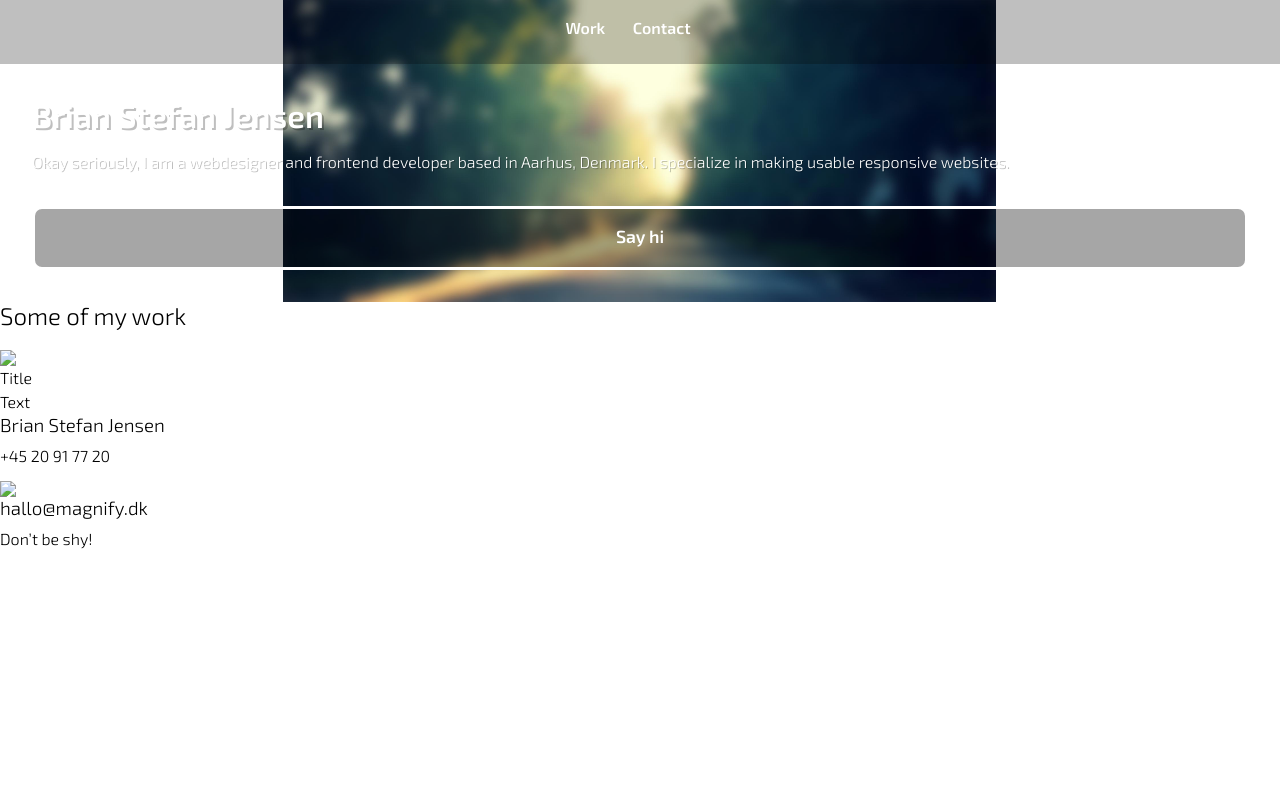
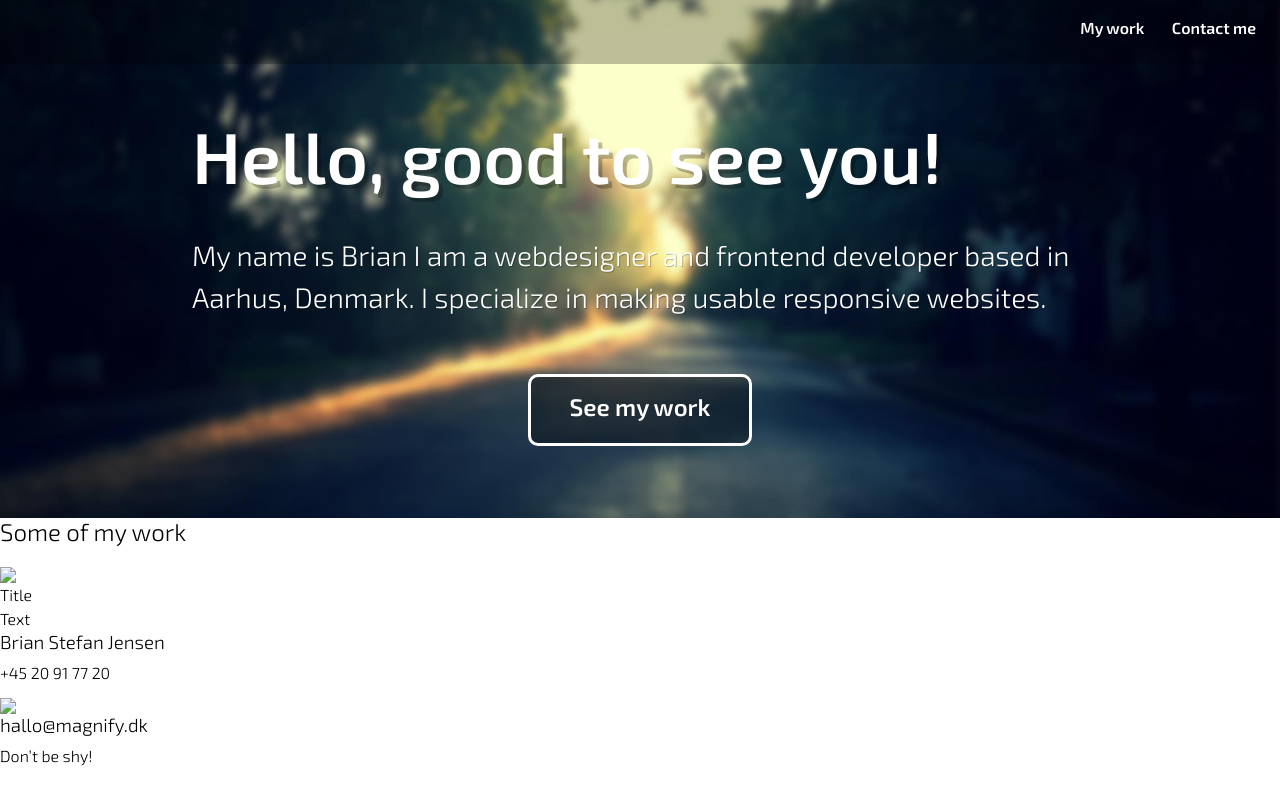
Before and after one commit to magnify/magnify, a PHP site: page / in a window 1280 px wide. Run offline with PHP 8.4, Linux system fonts and the light colour scheme.

Commit message:
Header styling

```diff
--- a/css/styles.css
+++ b/css/styles.css
@@ -4,6 +4,23 @@
  * Stylesheet import
  *
  */
+/**
+ * Variables
+ *
+ * @author magnify
+ */
+/* Layout
+   ================================================================================================================== */
+/* Breakpoints
+   ================================================================================================================== */
+/* Colors
+   ================================================================================================================== */
+/* Typograhy
+   ================================================================================================================== */
+/* Link colors
+   ================================================================================================================== */
+/* Spacing
+   ================================================================================================================== */
 /*------------------------------------*\
     $CSSWIZARDRY-GRIDS
 \*------------------------------------*/
@@ -139,6 +156,24 @@
  * 4. Full-width unless told to behave otherwise.
  * 5. Required to combine fluid widths and fixed gutters.
  */
+/* line 239, ../sass/base/_grid.scss */
+.header--inner {
+  display: inline-block;
+  /* [1] */
+  padding-left: 24px;
+  /* [2] */
+  vertical-align: top;
+  /* [3] */
+  width: 100%;
+  /* [4] */
+  -webkit-box-sizing: border-box;
+  /* [5] */
+  -moz-box-sizing: border-box;
+  /* [5] */
+  box-sizing: border-box;
+  /* [5] */
+}
+
 /**
  * Reversed grids allow you to structure your source in the opposite order to
  * how your rendered layout will appear. Extends `.grid`.
@@ -154,6 +189,15 @@
  * Centered grids align grid items centrally without needing to use push or pull
  * classes. Extends `.grid`.
  */
+/* line 300, ../sass/base/_grid.scss */
+.header {
+  text-align: center;
+}
+/* line 303, ../sass/base/_grid.scss */
+.header > .header--inner {
+  text-align: left;
+}
+
 /**
  * Align grid cells vertically (`.grid--middle` or `.grid--bottom`). Extends
  * `.grid`.
@@ -254,6 +298,11 @@
   /**
    * Eighths
    */
+  /* line 419, ../sass/base/_grid.scss */
+  .header--inner {
+    width: 87.5%;
+  }
+
   /**
    * Tenths
    */
@@ -303,6 +352,11 @@
   /**
    * Quarters
    */
+  /* line 388, ../sass/base/_grid.scss */
+  .header--inner {
+    width: 75%;
+  }
+
   /**
    * Fifths
    */
@@ -332,20 +386,10 @@
  * Pull classes, to move grid items back to the left by certain amounts.
  */
 /**
- * Variables
  *
- * @author magnify
+ * Mixins
+ *
  */
-/* Layout
-   ================================================================================================================== */
-/* Colors
-   ================================================================================================================== */
-/* Typograhy
-   ================================================================================================================== */
-/* Link colors
-   ================================================================================================================== */
-/* Spacing
-   ================================================================================================================== */
 /**
  * Normalize
  *
@@ -758,69 +802,121 @@ img {
 
 /* line 1, ../sass/layout/_layout.scss */
 .header {
-  background: url("/images/header-background.jpg") no-repeat center;
+  background: url("/images/header-background.jpg") no-repeat left;
   color: white;
-  -moz-background-size: auto 100%;
-  -o-background-size: auto 100%;
-  -webkit-background-size: auto 100%;
-  background-size: auto 100%;
+  -moz-background-size: cover;
+  -o-background-size: cover;
+  -webkit-background-size: cover;
+  background-size: cover;
 }
-/* line 5, ../sass/layout/_layout.scss */
+/* line 7, ../sass/layout/_layout.scss */
 .header--inner {
   padding: 2em;
+  -moz-box-sizing: border-box;
+  -webkit-box-sizing: border-box;
+  box-sizing: border-box;
+}
+@media only screen and (min-width: 481px) {
+  /* line 7, ../sass/layout/_layout.scss */
+  .header--inner {
+    padding-top: 3em;
+    padding-bottom: 4.5em;
+  }
+}
+@media only screen and (min-width: 481px) {
+  /* line 1, ../sass/layout/_layout.scss */
+  .header {
+    background-position: center;
+  }
 }
 
-/* line 12, ../sass/layout/_layout.scss */
+/* line 29, ../sass/layout/_layout.scss */
 .nav {
   height: 4em;
   background-color: rgba(0, 0, 0, 0.25);
   line-height: 3.5em;
   text-align: center;
 }
-/* line 19, ../sass/layout/_layout.scss */
+/* line 36, ../sass/layout/_layout.scss */
 .nav--link {
   margin-right: 1.5em;
 }
-/* line 24, ../sass/layout/_layout.scss */
+/* line 41, ../sass/layout/_layout.scss */
 .nav a:link {
   color: white;
   font-weight: 600;
   text-decoration: none;
 }
-/* line 30, ../sass/layout/_layout.scss */
+/* line 47, ../sass/layout/_layout.scss */
 .nav a:visited {
   color: #f2f2f2;
 }
-/* line 34, ../sass/layout/_layout.scss */
+/* line 51, ../sass/layout/_layout.scss */
 .nav a:hover, .nav a:focus {
   color: #f0f1d2;
   text-decoration: none;
 }
+@media only screen and (min-width: 481px) {
+  /* line 29, ../sass/layout/_layout.scss */
+  .nav {
+    text-align: right;
+  }
+}
 
-/* line 42, ../sass/layout/_layout.scss */
-.big-heading {
+/* line 63, ../sass/layout/_layout.scss */
+.header-big {
   font-size: 2em;
   font-weight: 600;
   text-shadow: 2px 2px 0 rgba(0, 0, 0, 0.25);
 }
+@media only screen and (min-width: 481px) and (max-width: 1023px) {
+  /* line 63, ../sass/layout/_layout.scss */
+  .header-big {
+    font-size: 3em;
+  }
+}
+@media only screen and (min-width: 1024px) {
+  /* line 63, ../sass/layout/_layout.scss */
+  .header-big {
+    font-size: 4.5em;
+    text-shadow: 4px 4px 0 rgba(0, 0, 0, 0.25);
+  }
+}
 
-/* line 49, ../sass/layout/_layout.scss */
-.sub-heading {
+/* line 80, ../sass/layout/_layout.scss */
+.header-sub {
   margin-bottom: 2em;
   font-weight: 300;
   text-shadow: 1px 1px 0 rgba(0, 0, 0, 0.25);
 }
+@media only screen and (min-width: 481px) and (max-width: 1023px) {
+  /* line 80, ../sass/layout/_layout.scss */
+  .header-sub {
+    font-size: 1.25em;
+  }
+}
+@media only screen and (min-width: 1024px) {
+  /* line 80, ../sass/layout/_layout.scss */
+  .header-sub {
+    font-size: 1.75em;
+  }
+}
 
-/* line 57, ../sass/layout/_layout.scss */
-.big-header-button {
+/* line 98, ../sass/layout/_layout.scss */
+.header-button--wrapper {
+  text-align: center;
+}
+/* line 102, ../sass/layout/_layout.scss */
+.header-button--link {
   border: 3px solid white;
   display: block;
-  padding-top: .75em;
-  padding-bottom: 1em;
-  width: 100%;
+  margin-right: auto;
+  margin-left: auto;
+  padding-top: .5em;
+  padding-bottom: .75em;
   background-color: rgba(0, 0, 0, 0.35);
   color: white;
-  font-size: 1.1em;
+  font-size: 1.5em;
   font-weight: 600;
   text-align: center;
   text-decoration: none;
@@ -831,12 +927,24 @@ img {
   -webkit-box-sizing: border-box;
   box-sizing: border-box;
 }
-/* line 71, ../sass/layout/_layout.scss */
-.big-header-button:link, .big-header-button:visited, .big-header-button:hover, .big-header-button:active {
+/* line 117, ../sass/layout/_layout.scss */
+.header-button--link:link, .header-button--link:visited, .header-button--link:hover, .header-button--link:active {
   color: #fff;
   text-decoration: none;
 }
-/* line 79, ../sass/layout/_layout.scss */
-.big-header-button:hover {
+/* line 125, ../sass/layout/_layout.scss */
+.header-button--link:hover {
   background-color: rgba(0, 0, 0, 0.65);
 }
+@media only screen and (min-width: 481px) {
+  /* line 102, ../sass/layout/_layout.scss */
+  .header-button--link {
+    width: 50%;
+  }
+}
+@media only screen and (min-width: 1024px) {
+  /* line 102, ../sass/layout/_layout.scss */
+  .header-button--link {
+    width: 25%;
+  }
+}
--- a/index.html
+++ b/index.html
@@ -11,13 +11,13 @@
 <body>
 <header class="header" role="banner">
   <nav class="nav">
-    <a href="#work" class="nav--link">Work</a>
-    <a href="#work" class="nav--link">Contact</a>
+    <a href="#work" class="nav--link">My work</a>
+    <a href="#work" class="nav--link">Contact me</a>
   </nav>
   <div class="header--inner">
-    <h1 class="big-heading">Brian Stefan Jensen</h1>
-    <p class="sub-heading">Okay seriously, I am a webdesigner and frontend developer based in Aarhus, Denmark. I specialize in making usable responsive websites.</p>
-    <a href="#contact" class="big-header-button">Say hi</a>
+    <h1 class="header-big">Hello, good to see you!</h1>
+    <p class="header-sub">My name is Brian I am a webdesigner and frontend developer based in Aarhus, Denmark. I specialize in making usable responsive websites.</p>
+    <div class="header-button--wrapper"><a href="#my-work" class="header-button--link">See my work</a></div>
   </div>
 </header>
 <section class="work">
--- a/sass/base/_grid.scss
+++ b/sass/base/_grid.scss
@@ -122,9 +122,9 @@ $use-markup-fix:        true!default;
  */
 $breakpoints: (
     'palm' '(max-width: 480px)',
-    'lap' '(min-width: 481px) and (max-width: 1023px)',
+    'lap' '(min-width: ' + $breakpoint-lap + ') and (max-width: 1023px)',
     'portable' '(max-width: 1023px)',
-    'desk' '(min-width: 1024px)'
+    'desk' '(min-width: ' + $breakpoint-desk + ')'
 )!default;
 
 
@@ -147,10 +147,10 @@ $breakpoint-has-pull:   ('palm', 'lap', 'portable', 'desk')!default;
  * You do not need to edit anything from this line onward; csswizardry-grids is
  * good to go. Happy griddin’!
  */
-$class-type:            unquote(".");
+$class-type:            unquote(".")!global;
 
 @if $use-silent-classes == true{
-  $class-type:        unquote("%");
+  $class-type:        unquote("%")!global;
 }
 
 
--- /dev/null
+++ b/sass/base/_mixins.scss
@@ -0,0 +1,9 @@
+/**
+ *
+ * Mixins
+ *
+ */
+
+@mixin breakpoint($breakpoint) {
+  @media only screen and (min-width: $breakpoint) { @content; }
+}
--- a/sass/base/_vars.scss
+++ b/sass/base/_vars.scss
@@ -10,6 +10,15 @@
    ================================================================================================================== */
 
 $border-radius:    .6em !default;
+
+
+
+/* Breakpoints
+   ================================================================================================================== */
+
+
+$breakpoint-lap:    481px;
+$breakpoint-desk:   1024px;
 
 
 
--- a/sass/layout/_layout.scss
+++ b/sass/layout/_layout.scss
@@ -1,12 +1,29 @@
 .header {
-  background: url('/images/header-background.jpg') no-repeat center;
+  @extend %grid--center;
+
+  background: url('/images/header-background.jpg') no-repeat left;
   color: $white;
 
   &--inner {
+    @extend %grid__item;
+    @extend %lap--seven-eighths;
+    @extend %desk--three-quarters;
+
     padding: 2em;
+
+    @include box-sizing(border-box);
+
+    @include breakpoint($breakpoint-lap) {
+      padding-top: 3em;
+      padding-bottom: 4.5em;
+    }
   }
 
-  @include background-size(auto 100%);
+  @include background-size(cover);
+
+  @include breakpoint($breakpoint-lap) {
+    background-position: center;
+  }
 }
 
 .nav {
@@ -37,33 +54,62 @@ margin-right: 1.5em;
       text-decoration: none;
     }
   }
+
+  @include breakpoint($breakpoint-lap) {
+    text-align: right;
+  }
 }
 
-.big-heading {
+.header-big {
   font-size: 2em;
   font-weight: 600;
 
   @include text-shadow(2px 2px 0 transparentize($black, .75));
+
+  @include grid-media-query(lap) {
+    font-size: 3em;
   }
 
-.sub-heading {
+  @include grid-media-query(desk) {
+    font-size: 4.5em;
+
+    @include text-shadow(4px 4px 0 transparentize($black, .75));
+  }
+}
+
+.header-sub {
   margin-bottom: 2em;
 
   font-weight: 300;
 
   @include text-shadow(1px 1px 0 transparentize($black, .75));
+
+  @include grid-media-query(lap) {
+    font-size: 1.25em;
   }
 
-.big-header-button {
+  @include grid-media-query(desk) {
+    font-size: 1.75em;
+  }
+}
+
+
+.header-button {
+  &--wrapper {
+    text-align: center;
+  }
+
+  &--link {
     border: 3px solid $white;
     display: block;
-  padding-top: .75em;
-  padding-bottom: 1em;
-  width: 100%;
+    margin-right: auto;
+    margin-left: auto;
+    padding-top: .5em;
+    padding-bottom: .75em;
 
     background-color: transparentize($black, .65);
     color: $white;
-  font-size: 1.1em;
+    font-size: 1.5em;
     font-weight: 600;
     text-align: center;
     text-decoration: none;
@@ -80,6 +126,15 @@ margin-right: 1.5em;
       background-color: transparentize($black, .35);
     }
 
+    @include breakpoint($breakpoint-lap) {
+      width: 50%;
+    }
+
+    @include breakpoint($breakpoint-desk) {
+      width: 25%;
+    }
+
     @include border-radius(10px);
     @include box-sizing(border-box);
   }
+}
--- a/sass/styles.scss
+++ b/sass/styles.scss
@@ -5,8 +5,9 @@
  */
 
 @import "compass/css3";
+@import "base/_vars";
 @import "base/_grid";
-@import "base/_vars";
+@import "base/_mixins";
 @import "base/_normalize";
 @import "base/_base";
 @import "layout/_layout";
```
Also changed, not shown: images/header-background.jpg, 1 other file. Lines whose indentation alone changed are shown as unchanged.
